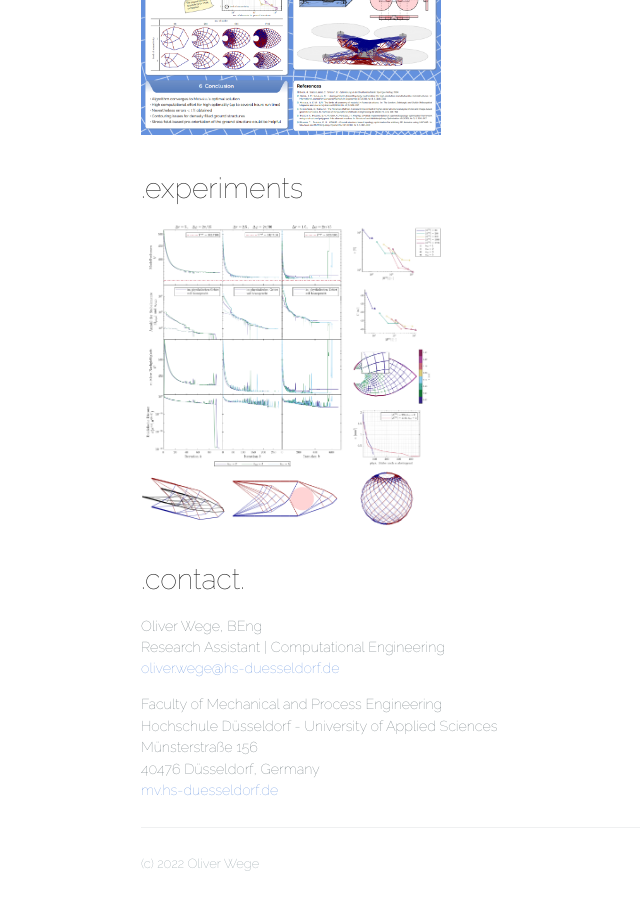
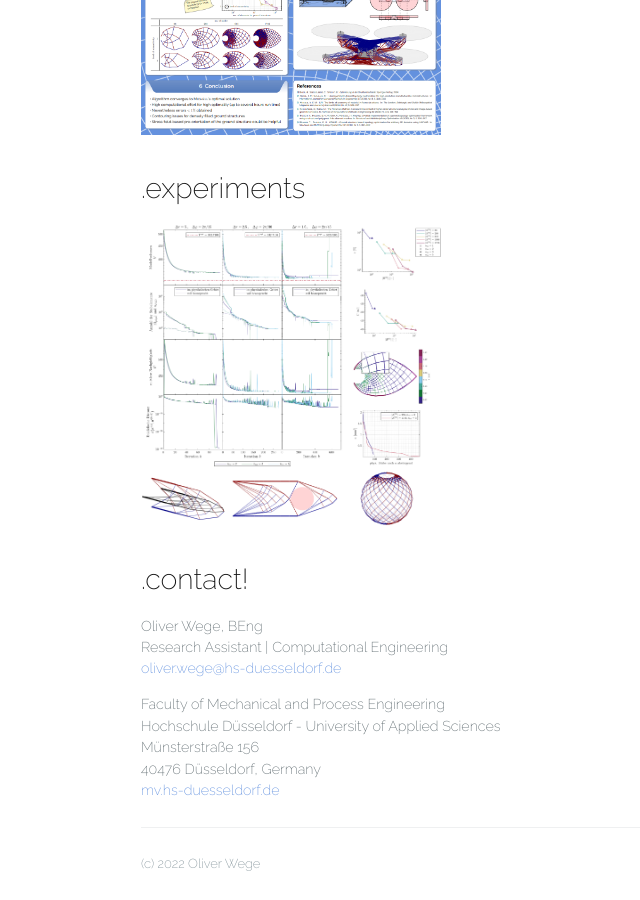
Before and after one commit to olwege/olwege.github.io, a Jekyll site: the page built from index.md, in a window 1280 px wide and 900 px high, scrolled down 1780 px. Shown: the whole window, without its empty margins (161-801 px from the left). Built offline with Jekyll 4.4.1, drawn with Linux system fonts in a browser that asks for light colours; our own code applies the rules of GitHub Pages for plain Markdown files.

```diff
--- a/_layouts/default.html
+++ b/_layouts/default.html
@@ -9,7 +9,7 @@
 
     <link rel="preconnect" href="https://fonts.googleapis.com">
     <link rel="preconnect" href="https://fonts.gstatic.com" crossorigin>
-    <link href="https://fonts.googleapis.com/css2?family=Raleway:wght@100&display=swap" rel="stylesheet">
+    <link href="https://fonts.googleapis.com/css2?family=Raleway:wght@200&display=swap" rel="stylesheet">
 
     <meta name="viewport" content="width=device-width, initial-scale=1">
     <meta name="theme-color" content="#6492DF">
--- a/index.md
+++ b/index.md
@@ -20,7 +20,7 @@ This is a collection of the work I've done in my bachelor thesis and in the mast
 <img src="/thumbnails/experiments.png " alt="experiments" width="300"/>
 </a>
 
-# .contact.
+# .contact!
 Oliver Wege, BEng <br>
 Research Assistant | Computational Engineering <br>
 [oliver.wege@hs-duesseldorf.de](mailto:oliver.wege@hs-duesseldorf.de)
```
